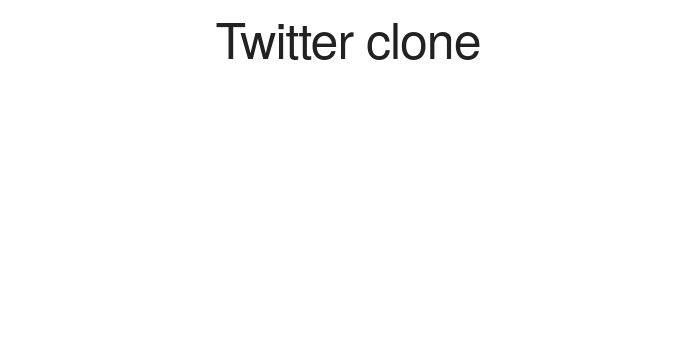
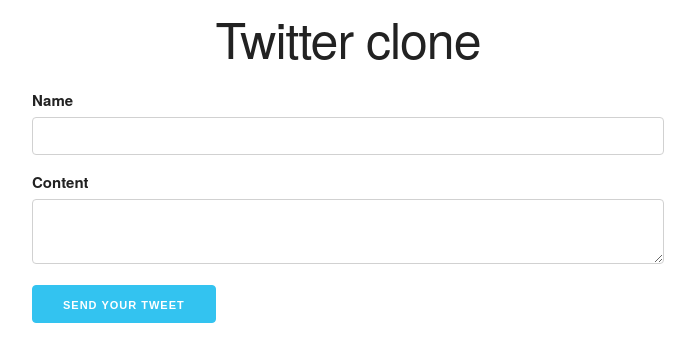
Before and after one commit to rob137/twitter-clone, a website: page client/index.html in a window 1280 px wide. Shown: the whole page, without its empty margins (292-987 px from the left). Drawn offline with Linux system fonts and the light colour scheme.

Commit message:
Add form for tweets

```diff
--- a/client/index.html
+++ b/client/index.html
@@ -2,18 +2,27 @@
 <html>
 
 <head>
-  <meta charset="utf-8">
-  <meta http-equiv="X-UA-Compatible" content="IE=edge">
+  <meta charset="utf-8"/>
+  <meta http-equiv="X-UA-Compatible" content="IE=edge"/>
   <title>Twitter Clone</title>
-  <meta name="viewport" content="width=device-width, initial-scale=1">
-  <link rel="stylesheet" type="text/css" href="skeleton.css">
-  <link rel="stylesheet" href="styles.css">
+  <meta name="viewport" content="width=device-width, initial-scale=1"/>
+  <link rel="stylesheet" type="text/css" href="skeleton.css"/>
+  <link rel="stylesheet" href="styles.css"/>
 </head>
 
 <body>
   <header>
     <h1 class="title">Twitter clone</h1>
   </header>
+  <main>
+    <form class="form">
+      <label for="name">Name</label>
+      <input class="u-full-width" type="text" id="name" name="name"/>
+      <label for="content">Content</label>
+      <textarea class="u-full-width" type="text" id="content" name="content"></textarea>
+      <button class="button button-primary">Send your tweet</button>
+    </form>
+  </main>
 </body>
 
 </html>
--- a/client/styles.css
+++ b/client/styles.css
@@ -1,3 +1,8 @@
 .title {
   text-align: center;
 }
+
+.form {
+  width: 50%;
+  margin: 0 auto;
+}
```
